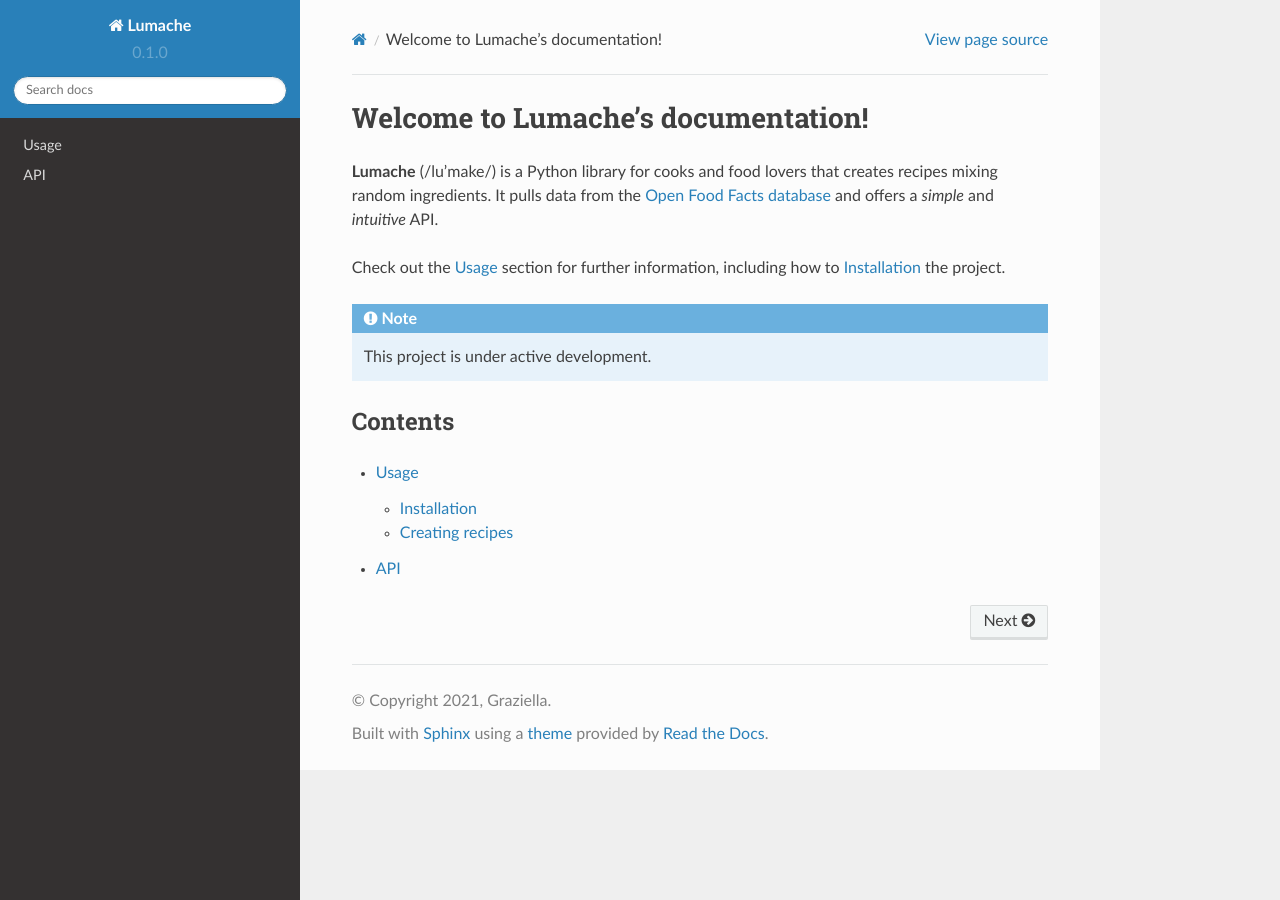
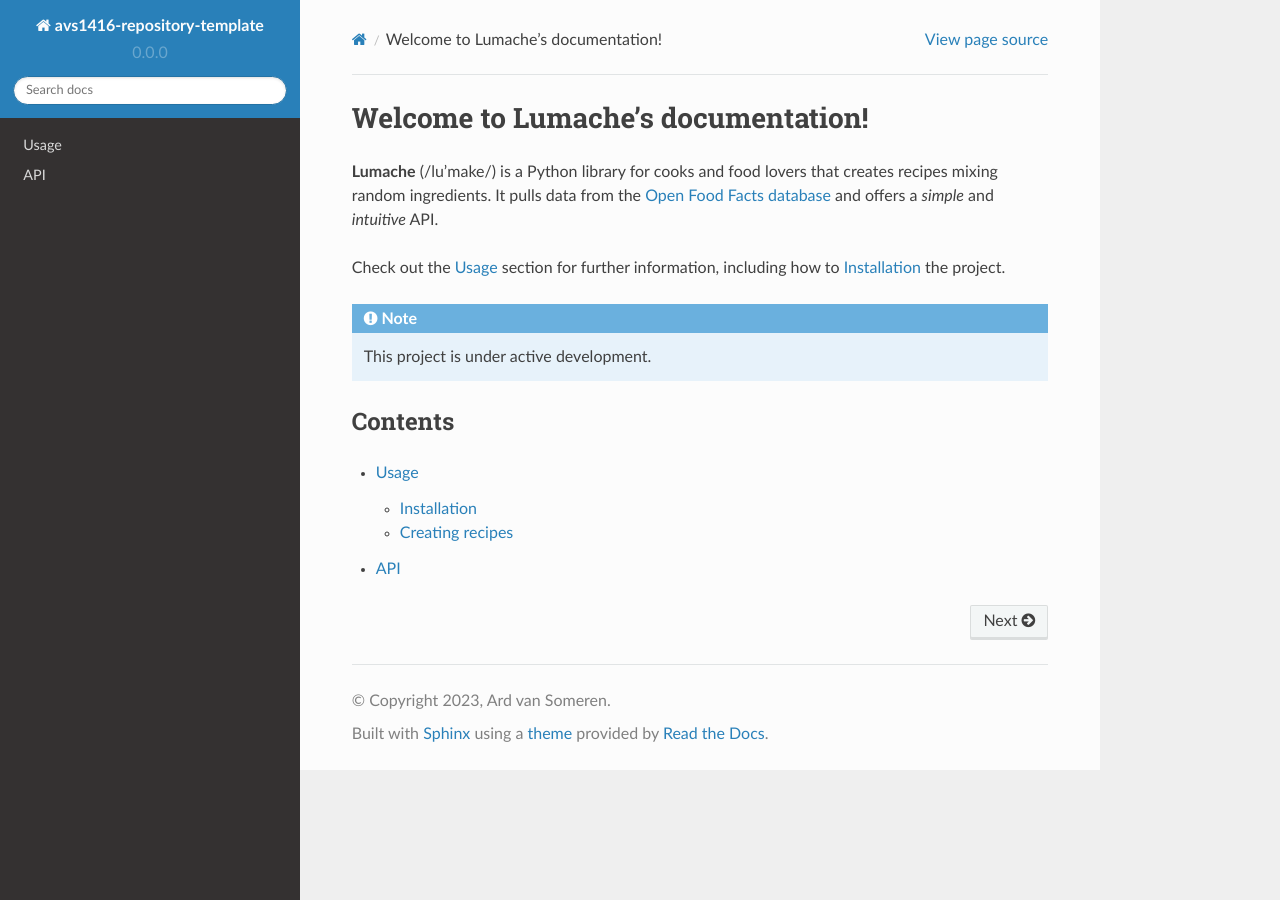
Before and after one commit to readthedocs/tutorial-template, a Sphinx documentation site: the page built from docs/source/index.rst, in a window 1280 px wide. Built offline with Sphinx 7.4.7 and the Read the Docs theme 2.0.0, drawn with Linux system fonts in a browser that asks for light colours.

Commit message:
DOCS: changed python config file
Changed the project name and information in the conf.py file to reflect the goals

Initiates: setup of the project

```diff
--- a/docs/source/conf.py
+++ b/docs/source/conf.py
@@ -2,12 +2,12 @@
 
 # -- Project information
 
-project = 'Lumache'
-copyright = '2021, Graziella'
-author = 'Graziella'
+project = 'avs1416-repository-template'
+copyright = '2023, Ard van Someren'
+author = 'Ard van Someren'
 
 release = '0.1'
-version = '0.1.0'
+version = '0.0.0'
 
 # -- General configuration
 
```
